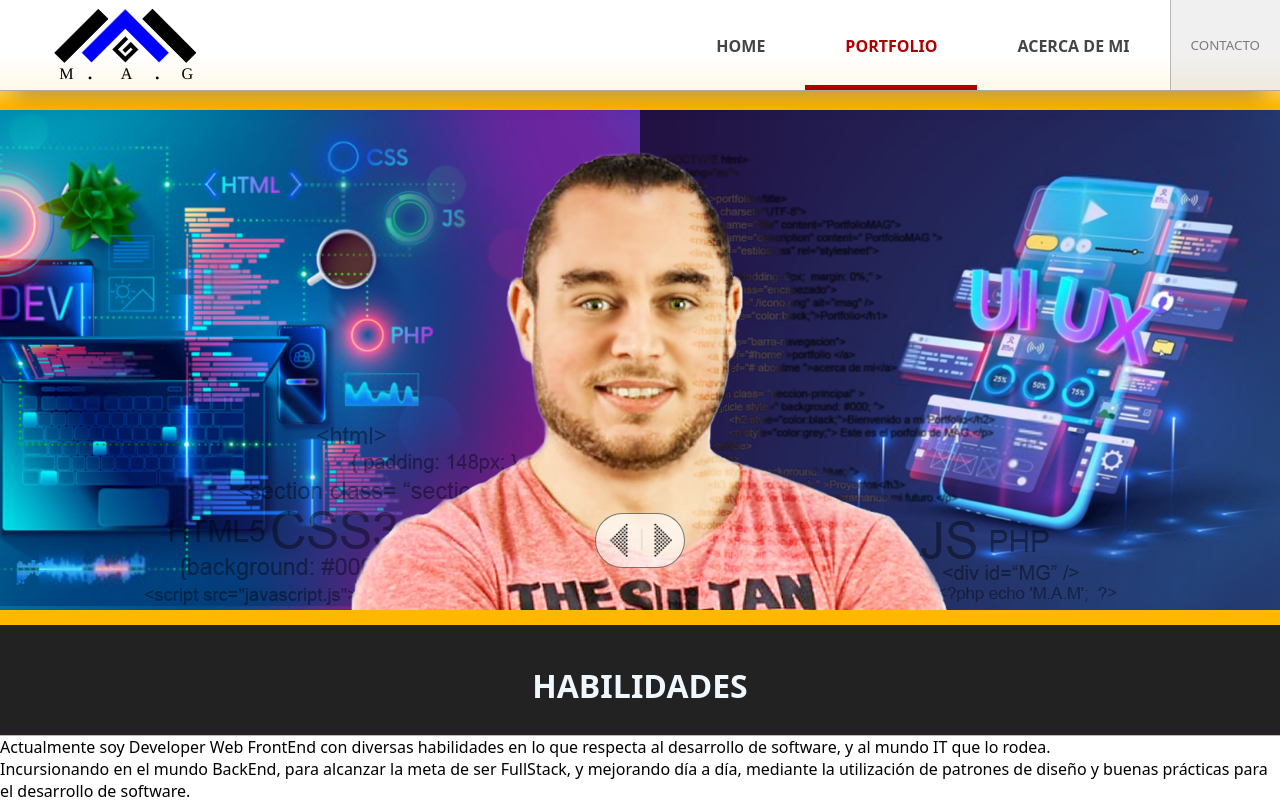
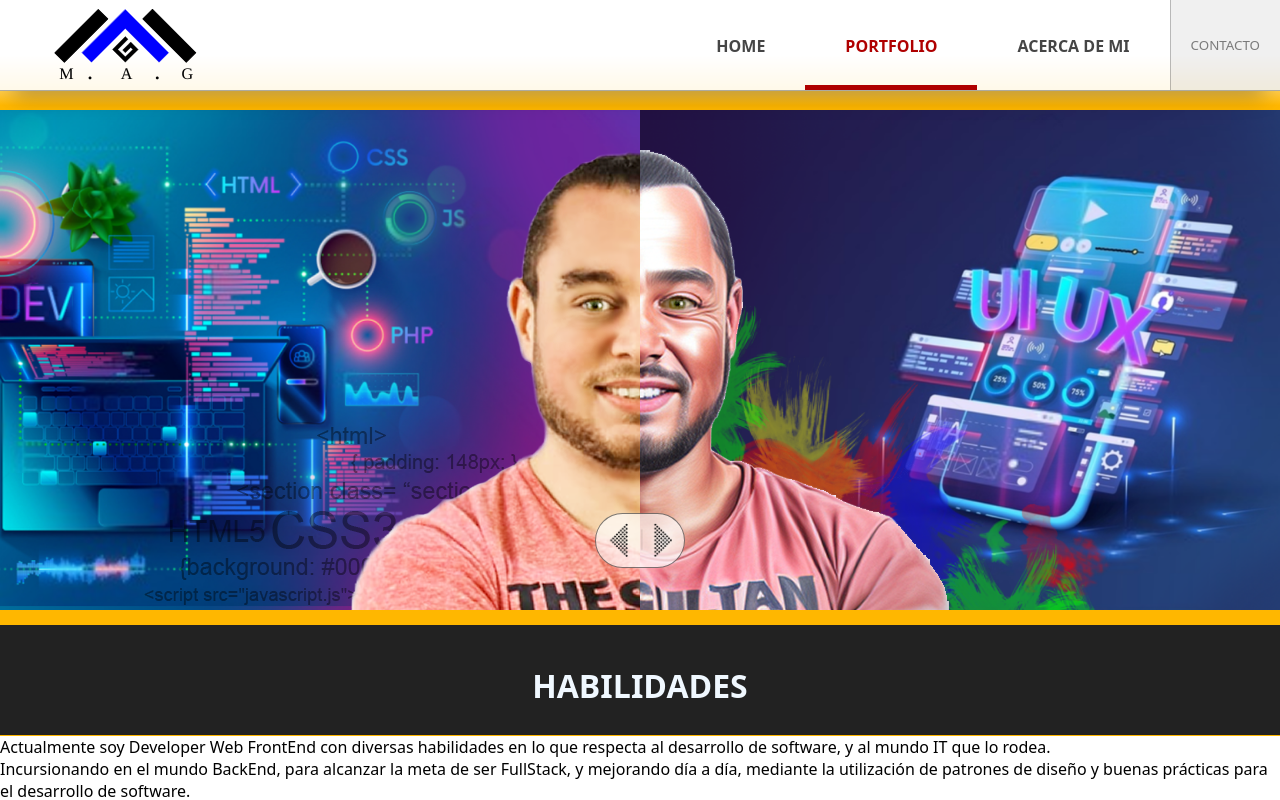
Before and after one commit to Mauricio-Garcia-A/Portfolio-MAG-v2, a React (Vite) app: page /Portfolio-MAG-v2/Portfolio in a window 1280 px wide. Shown: the top 800 px of the page. Built offline with nearby package versions, Linux system fonts and the light colour scheme.

Commit message:
Mejoras en de las imagenes en app en general -v0.10

```diff
--- a/src/components/Sections/Portfolio/Projects/ProjectsList/ItemProject/ItemProject.jsx
+++ b/src/components/Sections/Portfolio/Projects/ProjectsList/ItemProject/ItemProject.jsx
@@ -38,7 +38,7 @@ export default function ItemProject({
                     />
                 </article>
                 <article className='container-info-IP'>
-                    <img src={`/images/projects/${logoTitulo}`} alt='logo' style={{ width: '200px' }} />
+                    <img src={`/Portfolio-MAG-v2/images/projects/${logoTitulo}`} alt='logo' style={{ width: '200px' }} />
                     <h1>{titulo}</h1>
                     <p >{descripcion}</p>
                     <p><b>Fecha:</b> {fecha} </p>
--- a/src/components/Sections/Portfolio/Projects/ProjectsList/ItemProject/template/TemplateBrowser.jsx
+++ b/src/components/Sections/Portfolio/Projects/ProjectsList/ItemProject/template/TemplateBrowser.jsx
@@ -14,7 +14,7 @@ export default function TemplateBrowser({
             <header>
                 <div className='header-parte1-Navegador'>
                     <div>
-                        <img src={`/images/projects/${logo}`} alt='img' style={{ width: '15px' }} />
+                        <img src={`/Portfolio-MAG-v2/images/projects/${logo}`} alt='img' style={{ width: '15px' }} />
                         <span>{tituloHttp}</span>
                     </div>
                     <div>
@@ -36,7 +36,7 @@ export default function TemplateBrowser({
                 </div>
             </header>
             <div className='contenedor-imagen-Navegacion'>
-                <img src={`/images/projects/${imagenBrowser}`} alt='img-navegador' />
+                <img src={`/Portfolio-MAG-v2/images/projects/${imagenBrowser}`} alt='img-navegador' />
             </div>
 
         </div>
--- a/src/components/Sections/Portfolio/Projects/ProjectsList/ItemProject/template/TemplateMovil.jsx
+++ b/src/components/Sections/Portfolio/Projects/ProjectsList/ItemProject/template/TemplateMovil.jsx
@@ -37,7 +37,7 @@ export default function TemplateMovil({
                 <div><span>{`https://www.${tituloHttp}.com`}</span></div>
             </div>
             <div className='contenedor-imagen-Celular'>
-                <img src={`/images/projects/${imagenMovil}`} alt='imagen-celular' />
+                <img src={`/Portfolio-MAG-v2/images/projects/${imagenMovil}`} alt='imagen-celular' />
             </div>
             <footer>
                 <IconsTemplate titulo='botonControl1' fill='rgb(200, 200, 200)' width='10px' />
--- a/src/components/Sections/Portfolio/Skills/ImageComparator/ImageComparator.jsx
+++ b/src/components/Sections/Portfolio/Skills/ImageComparator/ImageComparator.jsx
@@ -31,11 +31,11 @@ export default function ImageComparator() {
         <div className='container-ImageComparator'>
             <div className='wrapper-habilidades'>
                 <article className='conteiner-img1'>
-                    <img src='/images/fotoHabilidades1.png' alt='image-habilidad-dev' />
+                    <img src='/Portfolio-MAG-v2/images/fotoHabilidades2.png' alt='image-habilidad-dev' />
 
                 </article>
                 <article className='conteiner-img2' id={imageId}>
-                    <img src='/images/fotoHabilidades1.png' alt='image-habilidad-uix' />
+                    <img src='/Portfolio-MAG-v2/images/fotoHabilidades1.png' alt='image-habilidad-uix' />
 
                 </article>
                 <input type='range' min='0' max='100' id={sliderId} className='slider-habilidades' />
--- a/src/components/Sections/Portfolio/Skills/ImageComparator/ImageComparator.scss
+++ b/src/components/Sections/Portfolio/Skills/ImageComparator/ImageComparator.scss
@@ -20,7 +20,7 @@
 
         .conteiner-img1 {
             width: 100%;
-            background-image: url('/images/fondoUIX.png');
+            background-image: url('/Portfolio-MAG-v2/images/fondoUIX.png');
                 background-repeat: no-repeat;
                 background-size: cover;
                 background-position: center;
@@ -31,7 +31,7 @@
 
             background: rgb(255, 255, 255);
             clip-path: polygon(0 0, 50% 0, 50% 100%, 0 100%);
-            background-image: url('/images/fondoDEV.png');
+            background-image: url('/Portfolio-MAG-v2/images/fondoDEV.png');
                 background-repeat: no-repeat;
                 background-size: cover;
                 background-position: center;
@@ -56,19 +56,19 @@
                 border: 1px solid rgba(0, 0, 0, 0.504);
                 border-radius: 50px;
                 background: rgba(255, 255, 255, 0.66);
-                background-image: url('/images/flechas.png');
+                background-image: url('/Portfolio-MAG-v2/images/flechas.png');
                 background-size: cover;
 
                 &:hover {
                     background: rgba(255, 255, 255, 0.856);
-                    background-image: url('/images/flechas.png');
+                    background-image: url('/Portfolio-MAG-v2/images/flechas.png');
                     background-size: cover;
 
                 }
 
                 &:active {
                     background: rgba(236, 165, 0, 0.607);
-                    background-image: url('/images/flechas.png');
+                    background-image: url('/Portfolio-MAG-v2/images/flechas.png');
                     background-size: cover;
 
                 }
--- a/src/components/Sections/Portfolio/Skills/SkillsDescription/SkillsDescription.jsx
+++ b/src/components/Sections/Portfolio/Skills/SkillsDescription/SkillsDescription.jsx
@@ -11,7 +11,7 @@ export default function SkillsDescription({ Actividades1, Actividades2 }) {
         <div>
             <section className='actividades-Skills'>
                 <article>
-                    <img src='/images/imagen-habilidades-uix.png' alt='image-uix-skills' />
+                    <img src='/Portfolio-MAG-v2/images/imagen-habilidades-uix.png' alt='image-uix-skills' />
                     <div>
                         < div className="header-actividad-skills">
                             <LogoUIX height='100px' />
@@ -45,7 +45,7 @@ export default function SkillsDescription({ Actividades1, Actividades2 }) {
                             )
                         })}
                     </div>
-                    <img src='/images/imagen-habilidades-dev.png' alt='image-dev-skills' />
+                    <img src='/Portfolio-MAG-v2/images/imagen-habilidades-dev.png' alt='image-dev-skills' />
                 </article>
             </section>
         </div >
--- a/src/utils/SituacionActual.json
+++ b/src/utils/SituacionActual.json
@@ -17,7 +17,7 @@
             "textPreboton": "Puede ver más sobre esto en mi portfolio",
             "textBoton": "ver portfolio",
             "url": "",
-            "imagen": "/images/fotoUX3.png"
+            "imagen": "/Portfolio-MAG-v2/images/fotoUX3.png"
         },
         {
             "id": "developer",
@@ -31,7 +31,7 @@
             "textPreboton": "Puede ver más sobre esto en mi portfolio",
             "textBoton": "ver portfolio",
             "url": "",
-            "imagen": "/images/fotoDEV3.png"
+            "imagen": "/Portfolio-MAG-v2/images/fotoDEV3.png"
         },
         {
             "id": "persona",
@@ -45,7 +45,7 @@
             "textPreboton": "Puedes conoce más sobre mis intereses y hobbies en",
             "textBoton": "Acerca de Mi",
             "url": "",
-            "imagen": "/images/fotoPER3.png"
+            "imagen": "/Portfolio-MAG-v2/images/fotoPER3.png"
         }
     ]
 }
```
